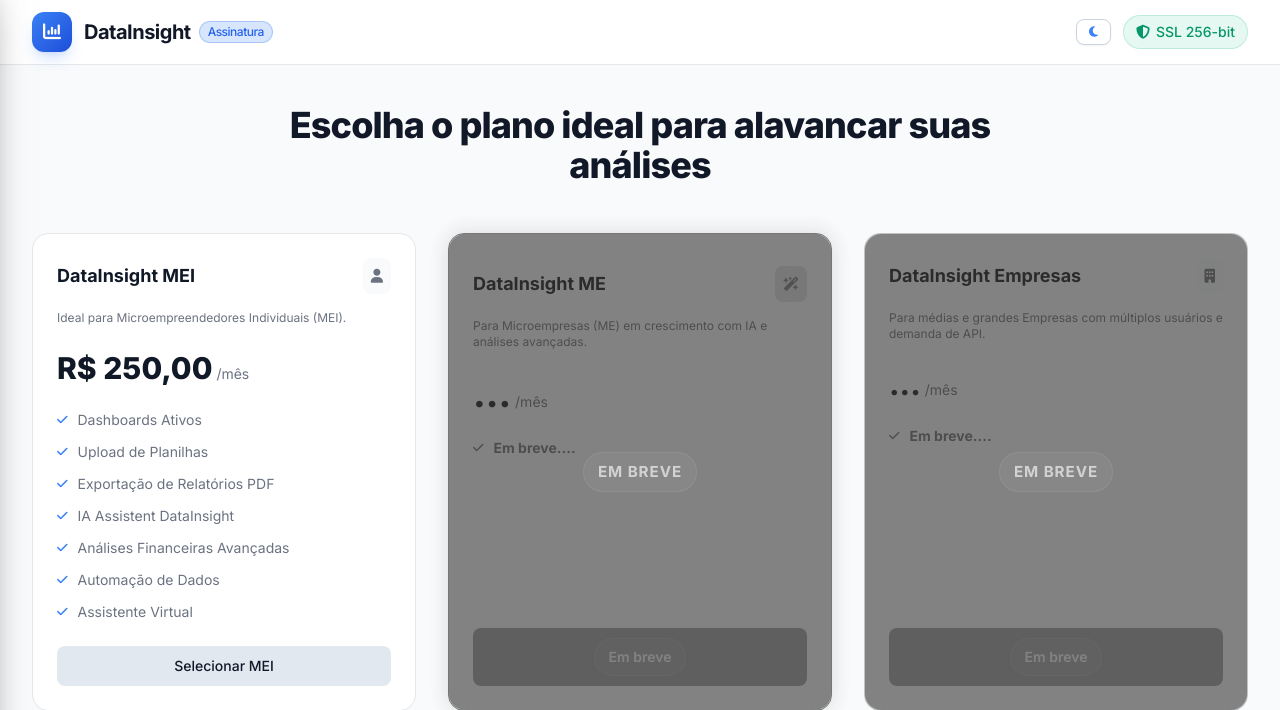
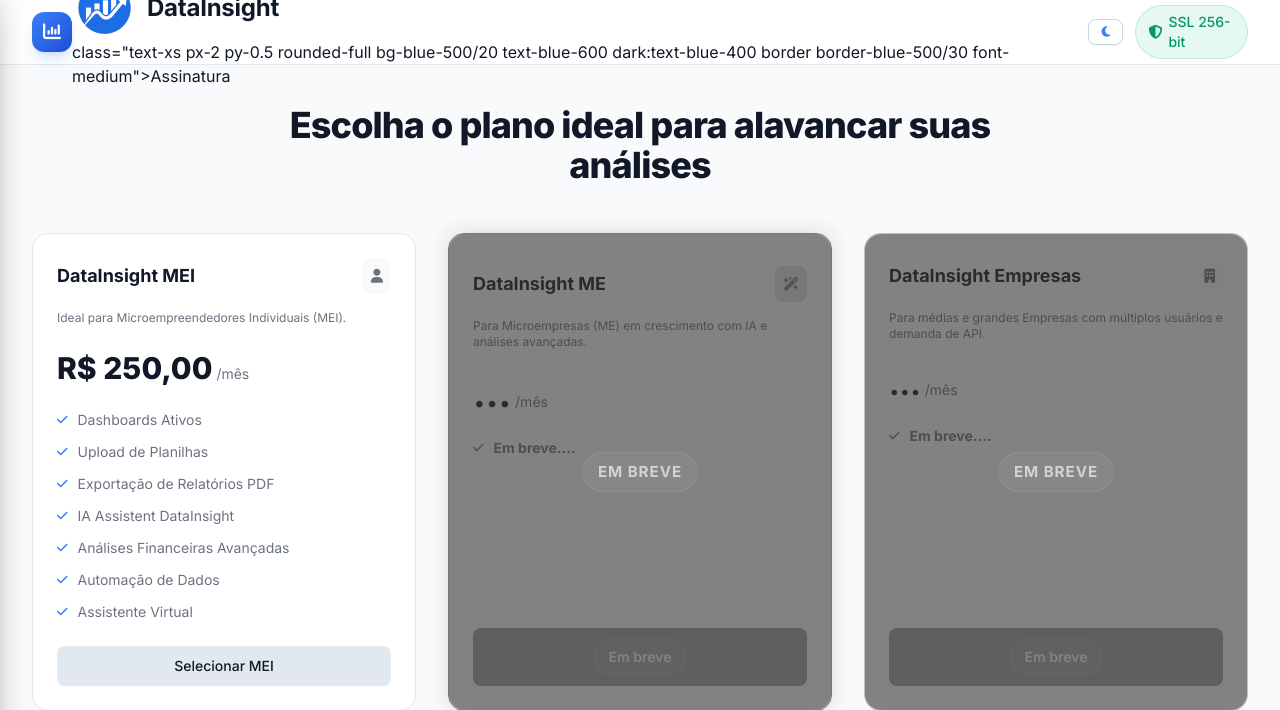
Before and after one commit to datainsight26-netizen/DataInsight, a Flask app: page /assinaturas in a window 1280 px wide. Shown: the top 710 px of the page. Run offline with Flask 3, Linux system fonts and the light colour scheme; some libraries are stand-ins or nearby versions.

Commit message:
Update assinaturas.html

```diff
--- a/templates/sistema_pagamento/assinaturas.html
+++ b/templates/sistema_pagamento/assinaturas.html
@@ -154,9 +154,11 @@
             <i class="fa-solid fa-chart-column text-lg"></i>
           </div>
           <div class="flex flex-col">
-            <span class="text-xl font-bold tracking-tight texto-titulo flex items-center gap-2">
-              DataInsight
-              <span
+               <a class="sidebar__logo" href="{{ url_for('pagina_landing') }}" aria-label="DataInsight - Início">
+      <img src="{{ url_for('static', filename='img/logo.png') }}" alt="Logo DataInsight" style="max-width: 65px; height: auto;">
+          <span class="sidebar__logo-text">DataInsight</span>
+        </a>
+
                 class="text-xs px-2 py-0.5 rounded-full bg-blue-500/20 text-blue-600 dark:text-blue-400 border border-blue-500/30 font-medium">Assinatura</span>
             </span>
           </div>
```
